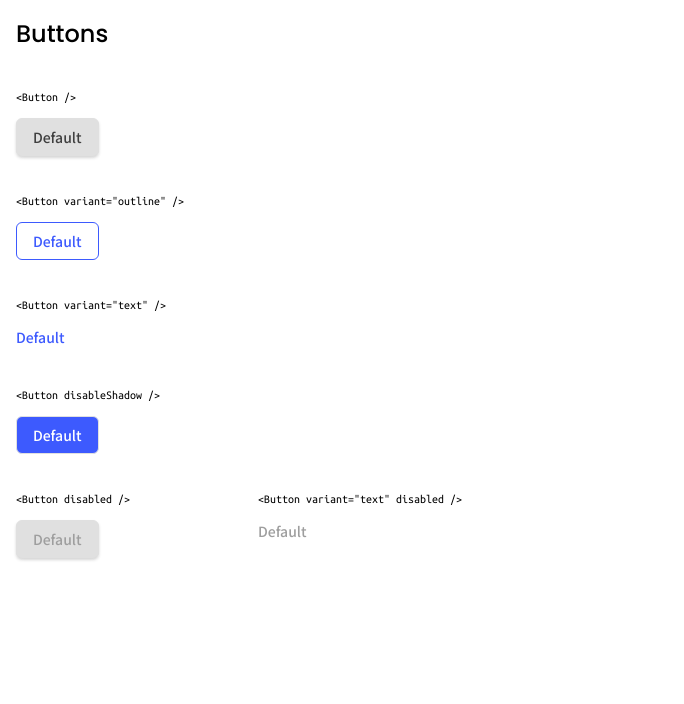
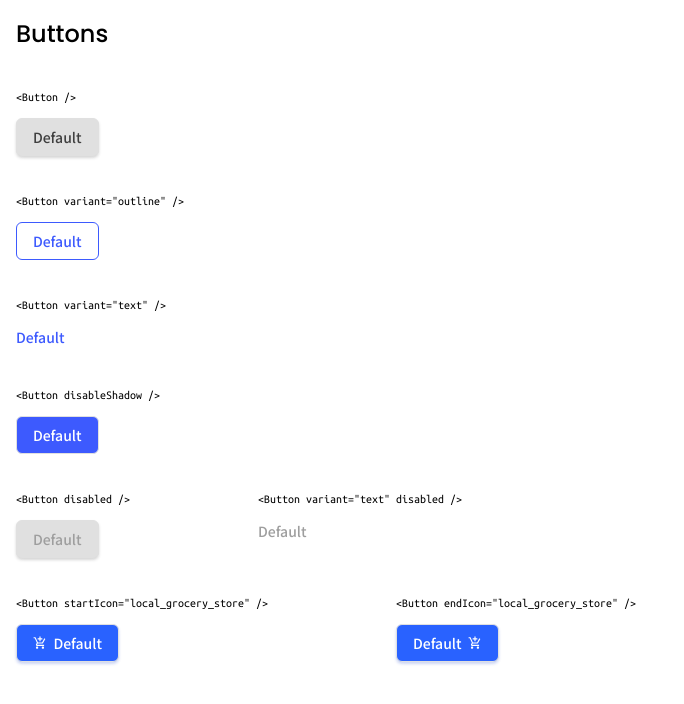
Before and after one commit to khwilo/dev-design-system, a Next.js app: page / in a window 1280 px wide. Shown: the top 704 px of the page, without its empty margins (0-684 px from the left). Built offline with nearby package versions, Linux system fonts and the light colour scheme.

Commit message:
Add button with icon

```diff
--- a/components/Button.js
+++ b/components/Button.js
@@ -2,18 +2,34 @@ import styles from '../styles/Button.module.css';
 
 const Button = ({
   title,
-  variant = '',
+  variant,
+  startIcon,
+  endIcon,
   disabledShadow = false,
   disabled = false,
 }) => {
-  const disabledShadowBtn = disabledShadow ? 'disabledShadowBtn' : '';
-  const disabledBtn = disabled ? 'disabledBtn' : '';
-
   return (
     <button
-      className={`${styles.button} ${styles[variant]} ${styles[disabledShadowBtn]} ${styles[disabledBtn]}`}
+      className={`${styles.button} ${variant ? styles[variant] : ''} ${
+        disabledShadow ? styles.disabledShadowBtn : ''
+      } ${disabled ? styles.disabledBtn : ''} ${
+        startIcon || endIcon ? styles.iconBtnWrapper : ''
+      }
+      `}
     >
-      {title}
+      {startIcon ? (
+        <div className={styles.iconBtn}>
+          <img src='assets/images/add_shopping_cart.svg' alt='' />
+          <span>{title}</span>
+        </div>
+      ) : endIcon ? (
+        <div className={styles.iconBtn}>
+          <span>{title}</span>
+          <img src='assets/images/add_shopping_cart.svg' alt='' />
+        </div>
+      ) : (
+        <>{title}</>
+      )}
     </button>
   );
 };
--- a/pages/index.js
+++ b/pages/index.js
@@ -50,6 +50,17 @@ export default function Home() {
             <Button title='Default' variant='text' disabled />
           </div>
         </div>
+
+        <div className='section__btn flex'>
+          <div>
+            <h3 className='btn-label'>{`<Button startIcon="local_grocery_store" />`}</h3>
+            <Button title='Default' startIcon='local_grocery_store' />
+          </div>
+          <div>
+            <h3 className='btn-label'>{`<Button endIcon="local_grocery_store" />`}</h3>
+            <Button title='Default' endIcon='local_grocery_store' />
+          </div>
+        </div>
       </section>
     </div>
   );
--- a/styles/Button.module.css
+++ b/styles/Button.module.css
@@ -21,19 +21,19 @@
   font-size: var(--fs-btn-label);
 }
 
-.outline {
+.button.outline {
   color: #3d5afe;
   background-color: #ffffff;
   border: 1px solid #3d5afe;
   box-shadow: none;
 }
 
-.outline:hover,
-.outline:focus {
+.button.outline:hover,
+.button.outline:focus {
   background: rgba(41, 98, 255, 0.1);
 }
 
-.text {
+.button.text {
   border: none;
   box-shadow: none;
   background-color: transparent;
@@ -41,41 +41,66 @@
   padding: 0;
 }
 
-.text:hover,
-.text:focus {
+.button.text:hover,
+.button.text:focus {
   padding: 0.5rem 1rem;
   background: rgba(41, 98, 255, 0.1);
   border-radius: 6px;
 }
 
-.disabledShadowBtn {
+.button.disabledShadowBtn {
   background: #3d5afe;
   color: #ffffff;
   box-shadow: none;
 }
 
-.disabledShadowBtn:hover,
-.disabledShadowBtn:focus {
+.button.disabledShadowBtn:hover,
+.button.disabledShadowBtn:focus {
   background: #3d5afe;
 }
 
-.disabledBtn {
+.button.disabledBtn {
   background: #e0e0e0;
   color: #9e9e9e;
   cursor: not-allowed;
 }
 
-.text.disabledBtn {
+.button.text.disabledBtn {
   background-color: transparent;
   padding: 0;
 }
 
-.text.disabledBtn:focus,
-.text.disabledBtn:hover {
+.button.text.disabledBtn:focus,
+.button.text.disabledBtn:hover {
   background: transparent;
 }
 
-.disabledBtn:hover,
-.disabledBtn:focus {
+.button.disabledBtn:hover,
+.button.disabledBtn:focus {
   background: #e0e0e0;
 }
+
+.button.iconBtnWrapper {
+  background: #2962ff;
+  box-shadow: 0px 2px 3px rgba(0, 49, 202, 0.2);
+  color: #ffffff;
+}
+
+.button.iconBtnWrapper:hover,
+.button.iconBtnWrapper:focus {
+  background: #2962ff;
+}
+
+.iconBtn {
+  display: flex;
+  align-items: center;
+}
+
+.iconBtn img {
+  width: 14px;
+  height: 14px;
+}
+
+.iconBtn > * + * {
+  margin-left: 0.4rem;
+}
```
Also changed, not shown: public/assets/images/add_shopping_cart.svg (added).
